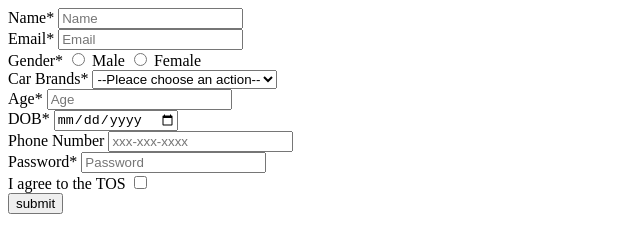
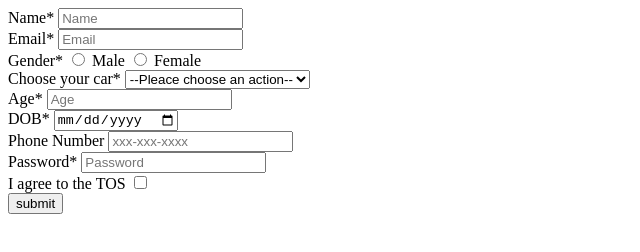
Before and after one commit to acciojob/signup-form-car-prasadmull, a website: page main.html in a window 1280 px wide. Shown: the whole page, without its empty margins (0-640 px from the left). Drawn offline with Linux system fonts and the light colour scheme.

Commit message:
created a submission

```diff
--- a/main.html
+++ b/main.html
@@ -20,7 +20,7 @@
             <input type="radio" name="gender" id="gender_f" required>
             <label for="gender_f">Female</label><br>
 
-            <label for="car brands">Car Brands*</label>
+            <label for="car brands">Choose your car*</label>
             <select name="" id="cars" required>
                 <option value="" disabled selected>--Pleace choose an action--</option>
                 <option value="bmw">BMW</option>
```
